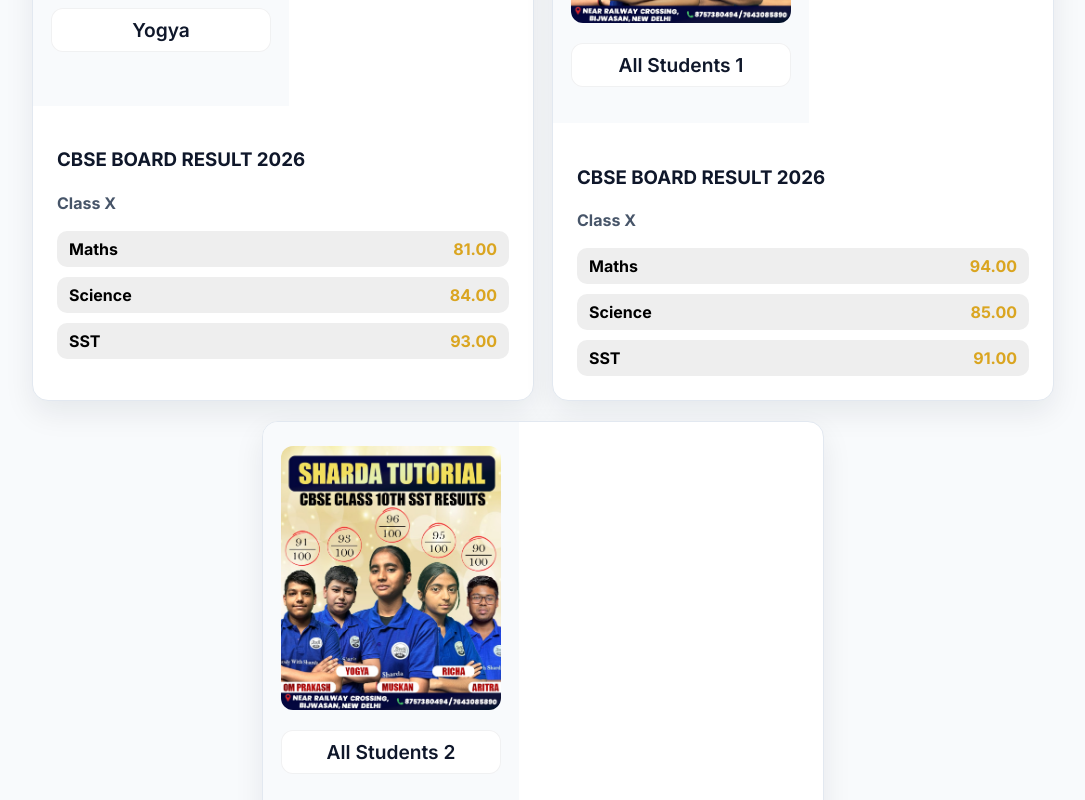
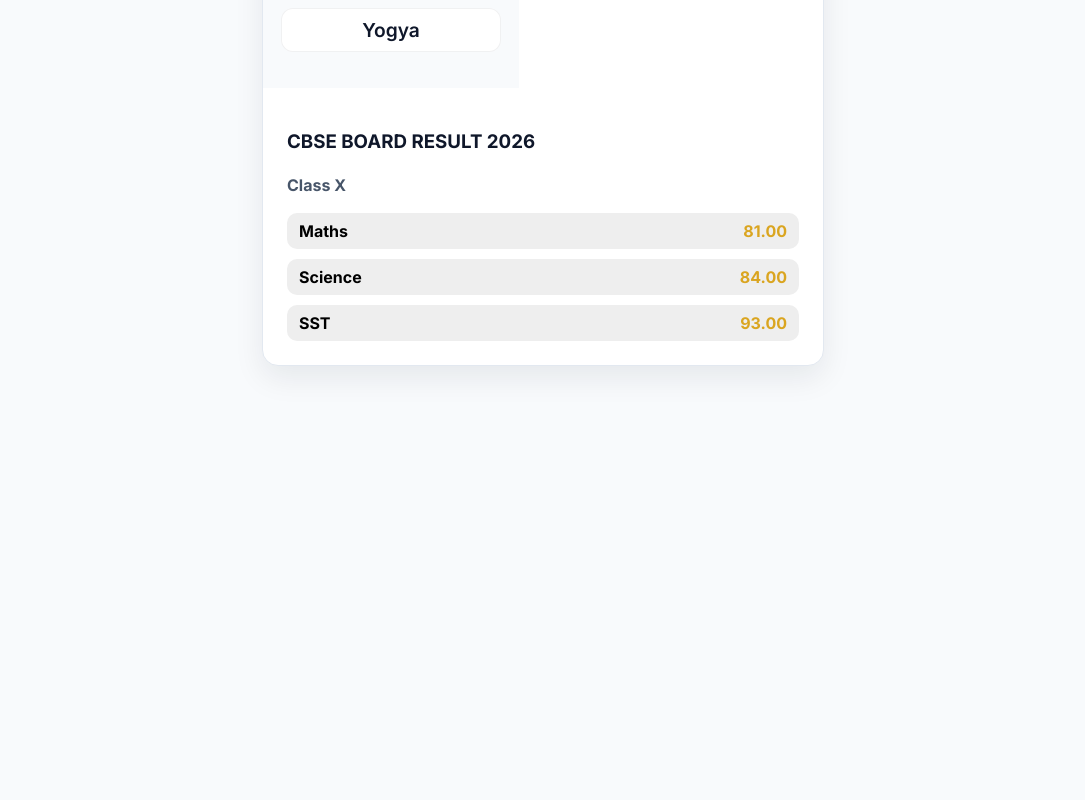
Before and after one commit to aviG69/Sharda_Website, a React (Vite) app: page /alumni in a window 1280 px wide. Shown: the part 1860-2660 px from the top of the page, without its empty margins (97-1182 px from the left). After the commit the page ends 2266 px from the top, so only its background shows below. Built offline with nearby package versions, Linux system fonts and the light colour scheme.

Commit message:
edited images

```diff
--- a/src/pages/Alumni.jsx
+++ b/src/pages/Alumni.jsx
@@ -57,28 +57,6 @@
       { subject: "SST", marks: "93.00" },
     ],
   },
-  {
-    name: "All Students 1",
-    image: "/alumni/all.jpg",
-    exam: "CBSE BOARD RESULT 2026",
-    class: "Class X",
-    results: [
-      { subject: "Maths", marks: "94.00" },
-      { subject: "Science", marks: "85.00" },
-      { subject: "SST", marks: "91.00" },
-    ],
-  },
-  {
-    name: "All Students 2",
-    image: "/alumni/all2.jpg",
-    exam: "CBSE BOARD RESULT 2026",
-    class: "Class X",
-    results: [
-      { subject: "Maths", marks: "87.00" },
-      { subject: "Science", marks: "92.00" },
-      { subject: "SST", marks: "90.00" },
-    ],
-  },
 ];
 
 const AlumniCard = ({ alumni }) => {
```
